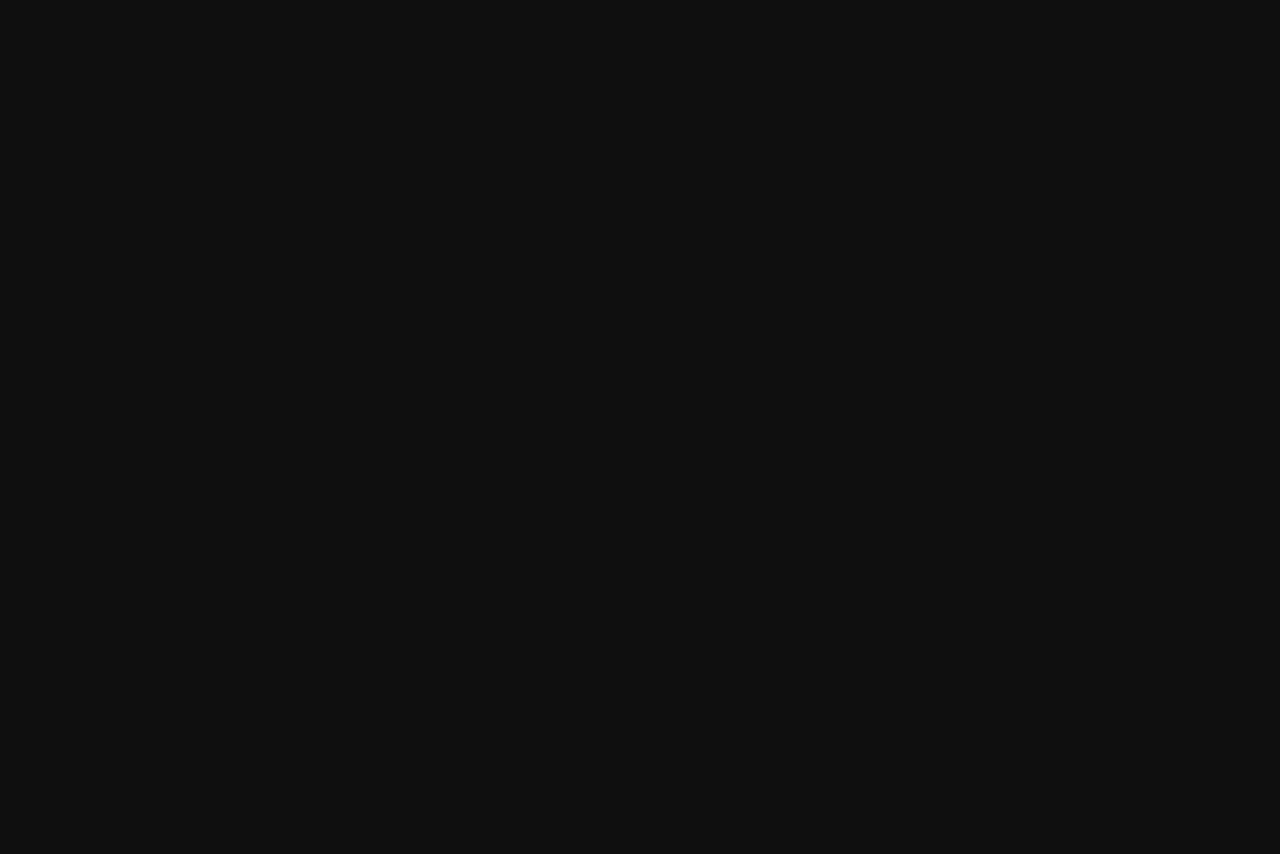
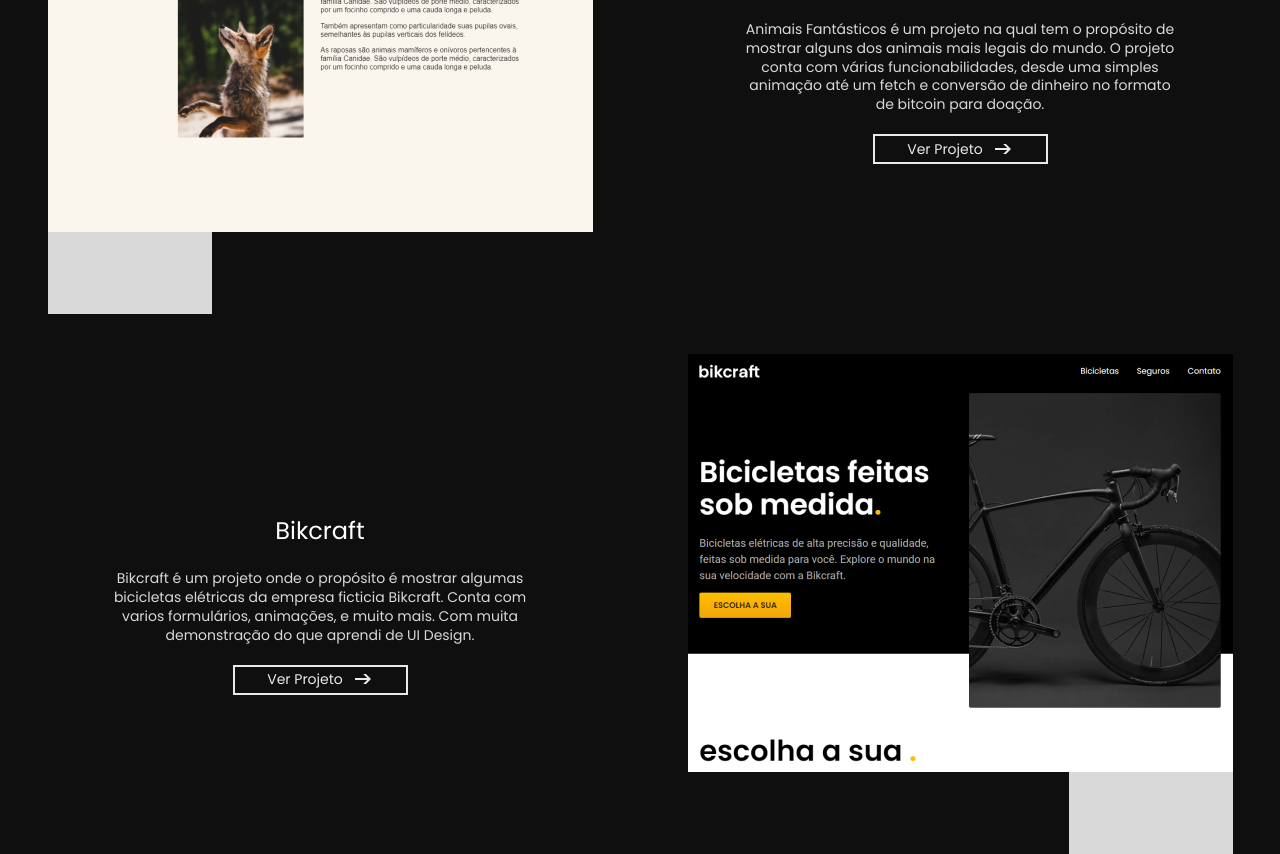
Before and after one commit to paulomonteiro3/portfolio, a React (Vite) app: page / in a window 1280 px wide. Shown: the part 1580-2434 px from the top of the page. Before the commit the page ends 1174 px from the top, so only its background shows below. Built offline with nearby package versions, Linux system fonts and the light colour scheme.

Commit message:
area dos projetos principais feita depois de muito sacrificio

```diff
--- a/src/App.jsx
+++ b/src/App.jsx
@@ -7,6 +7,7 @@ import "./Cores.css";
 import { BrowserRouter } from "react-router-dom";
 import Introducao from "./Componentes/Introducao/Introducao";
 import Habilidades from "./Componentes/Habilidades/Habilidades";
+import ProjetosPrincipais from "./Componentes/Projetos Principais/ProjetosPrincipais";
 
 const App = () => {
   return (
@@ -15,6 +16,7 @@ const App = () => {
         <Header />
         <Introducao />
         <Habilidades />
+        <ProjetosPrincipais />
       </BrowserRouter>
     </div>
   );
--- a/src/Componentes/Habilidades/Habilidades.module.css
+++ b/src/Componentes/Habilidades/Habilidades.module.css
@@ -9,7 +9,6 @@
   justify-content: center;
   margin-top: 40px;
   gap: 40px;
-  margin-bottom: 100px;
 }
 
 .habilidadesItem {
--- /dev/null
+++ b/src/Componentes/Projetos Principais/ProjetosPrincipais.jsx
@@ -0,0 +1,53 @@
+import React from "react";
+import styles from "./ProjetosPrincipais.module.css";
+import ProjetoLeft from "../../assets/foto-projeto2.png";
+import ProjetoRight from "../../assets/foto-projeto3.png";
+
+const ProjetosPrincipais = () => {
+  return (
+    <section className={`${styles.projetosContainer}`}>
+      <h1 className="font-1-xl color-p4">Projetos Principais</h1>
+      <div className={`${styles.projetoContainer}`}>
+        <div className={`${styles.projetoBG}`}>
+          <div className={`${styles.projetoLImg}`}>
+            <img src={ProjetoLeft} />
+          </div>
+        </div>
+        <div className={`${styles.projetoContent}`}>
+          <h3 className="font-1-l color-p6">Animais Fantásticos</h3>
+          <p className="font-1-m color-p5">
+            Animais Fantásticos é um projeto na qual tem o propósito de mostrar
+            alguns dos animais mais legais do mundo. O projeto conta com várias
+            funcionabilidades, desde uma simples animação até um fetch e
+            conversão de dinheiro no formato de bitcoin para doação.
+          </p>
+          <button className={`${styles.projetoBtn} font-1-s`}>
+            Ver Projeto
+          </button>
+        </div>
+      </div>
+
+        <div className={`${styles.projetoContainer}`}>
+          <div className={`${styles.projetoContent} ${styles.animais}`}>
+            <h3 className="font-1-l color-p6">Bikcraft</h3>
+            <p className="font-1-m color-p5">
+              Bikcraft é um projeto onde o propósito é mostrar algumas
+              bicicletas elétricas da empresa ficticia Bikcraft. Conta com
+              varios formulários, animações, e muito mais. Com muita
+              demonstração do que aprendi de UI Design.
+            </p>
+            <button className={`${styles.projetoBtn} font-1-s`}>
+              Ver Projeto
+            </button>
+          </div>
+      <div className={`${styles.projetoBG} ${styles.right}`}>
+          <div className={`${styles.projetoImg}`}>
+            <img src={ProjetoRight} />
+          </div>
+          </div>
+        </div>
+    </section>
+  );
+};
+
+export default ProjetosPrincipais;
--- /dev/null
+++ b/src/Componentes/Projetos Principais/ProjetosPrincipais.module.css
@@ -0,0 +1,104 @@
+.projetoBG {
+  display: grid;
+  background: linear-gradient(
+    to right,
+    var(--color-p5) 30%,
+    var(--color-p0) 0%
+  );
+  height: 500px;
+}
+
+.projetoBG.right {
+  display: grid;
+  background: linear-gradient(
+    to left,
+    var(--color-p5) 30%,
+    var(--color-p0) 0%
+  );
+  height: 500px;
+}
+
+.projetoContainer {
+  display: grid;
+  grid-template-columns: 1fr 1fr;
+  justify-items: center;
+  align-items: center;
+}
+
+.projetosContainer {
+  display: grid;
+  gap: 40px;
+}
+
+.projetosContainer h1 {
+  text-align: center;
+  margin: 120px 0px;
+}
+
+.projetoContent {
+  display: grid;
+  justify-items: center;
+  text-align: center;
+  max-width: 60ch;
+}
+
+.projetoContent h3 {
+  margin-bottom: 20px;
+}
+
+.projetoBtn {
+  border: 2px solid var(--color-p4);
+  background: transparent;
+  color: var(--color-p4);
+  margin-top: 20px;
+  height: 40px;
+  width: 175px;
+  cursor: pointer;
+}
+
+.projetoBtn:hover, .projetoBtn:hover::after {
+  color: var(--color-p5);
+  border-color: var(--color-p5);
+  transition: 0.2s;
+}
+
+.projetoBtn::after {
+  content: "";
+  display: inline-block;
+  background: url(../../assets/seta-direita.svg) center no-repeat;
+  width: 20px;
+  height: 10px;
+  margin-left: 10px;
+}
+
+@media (max-width: 1300px) {
+  .projetoContent h3 {
+    font-size: 1.5rem;
+  }
+  .projetoContent p {
+    font-size: 0.875rem;
+    max-width: 50ch;
+  }
+  .projetoBtn {
+    height: 30px;
+  }
+}
+
+@media (max-width: 1100px) {
+  .projetosContainer h1 {
+    margin: 120px 0px 0px 0px;
+  }
+  .projetosContainer {
+    grid-row: 1;
+  }
+  .projetoContent.animais {
+    grid-row: 2;
+  }
+  .projetoContainer {
+    grid-template-columns: 1fr;
+  }
+  .projetoBG, .projetoBG.right {
+    height: 500px;
+    background: none;
+  }
+}
```
Also changed, not shown: src/assets/foto-projeto2.png (added), src/assets/foto-projeto3.png (added).
